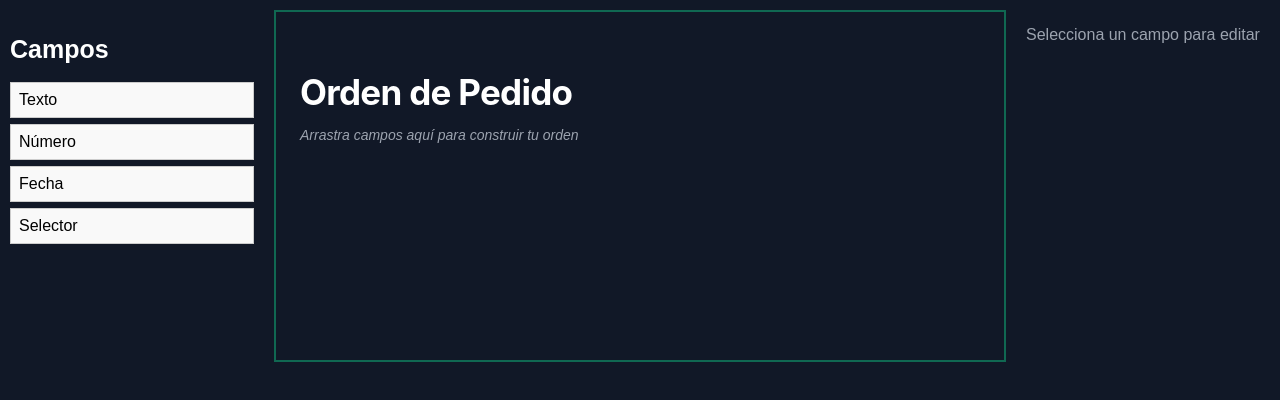
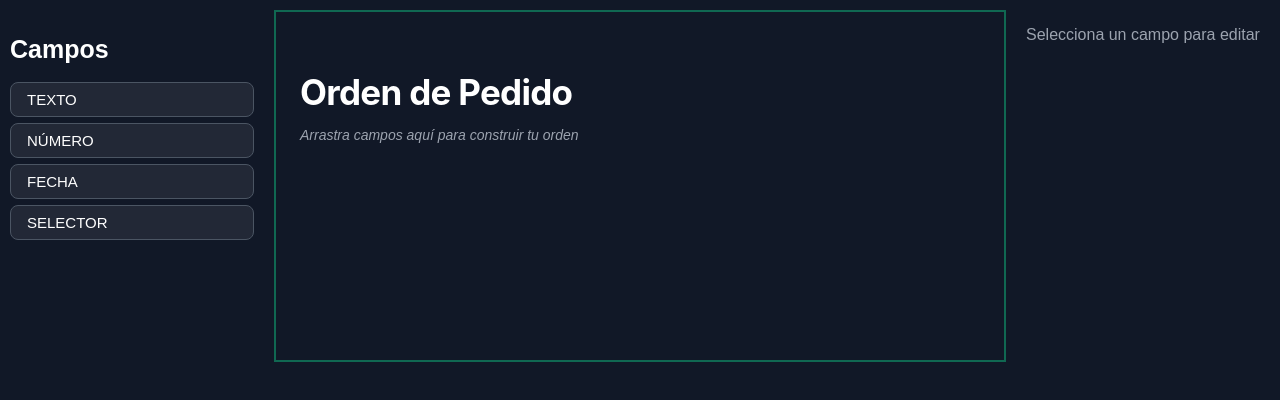
Before and after one commit to Diamond-01/COrders, a React (Vite) app in the folder order-builder/: page / in a window 1280 px wide. Shown: the top 400 px of the page. Built offline with nearby package versions, Linux system fonts and the light colour scheme.

Commit message:
Sortablefield
Hice unos cambios en sortable field

```diff
--- a/order-builder/src/App.tsx
+++ b/order-builder/src/App.tsx
@@ -9,6 +9,7 @@ import { Field } from './domain/fields';
 import FieldPalette from './components/FieldPalette';
 import Canvas from './components/Canvas';
 import FieldEditor from './components/FieldEditor';
+
 
 import './App.css';
 
--- a/order-builder/src/components/FieldPalette.css
+++ b/order-builder/src/components/FieldPalette.css
@@ -15,18 +15,26 @@
 }
 
 .palette-field {
-  padding: 8px;
-  border: 1px solid #ccc;
-  background: #f9f9f9;
+  padding: 8px 16px;
+  border: 1px solid #4b5563;
+  background: #FFFFFF12;
   cursor: grab;
   user-select: none;
   transition: background 0.2s ease, border-color 0.2s ease;
+  border-radius: 8px;
+  font-size: 15px;
+  color: #FFFFFF;
+  font-family: Arial, sans-serif;
+  text-transform: uppercase;
+
+
 }
 
+
 .palette-field:hover {
-  color: #E5E7EB;
+  color: #FFFFFF;
   background: #FFFFFF12;
-  border-color: #999;
+  border-color: hsla(160, 84%, 39%, 0.50);
 }
 
 .palette-field:active {
--- a/order-builder/src/components/sortableField.css
+++ b/order-builder/src/components/sortableField.css
@@ -1,29 +1,43 @@
+/* recuadro oscuro */
 .sortable-field {
-  padding: 8px;
-  margin-bottom: 6px;
-  background: #fff;
-  border: 1px solid #555;
+  padding: 16px;
+  margin-bottom: 12px;
+  background-color: #1a202c;
+  border: 1px solid #374151;
+  border-radius: 8px;
   transition: border-color 0.2s ease, box-shadow 0.2s ease;
+  cursor: default;
+}
+/*borde a verde */
+.sortable-field--selected {
+  border: 1px solid #10b981 !important; /* Verde esmeralda */
+  box-shadow: 0 0 10px rgba(16, 185, 129, 0.3); /* Resplandor neón */
 }
 
-.sortable-field--selected {
-  border: 2px solid #3498db;
-}
 
 .sortable-field__drag-handle {
   cursor: grab;
-  background: #eee;
-  padding: 4px;
-  margin-bottom: 4px;
-  font-size: 12px;
+  color: #6B7280;
+  font-size: 11px;
+  text-transform: uppercase;
+  font-weight: 700;
+  letter-spacing: 1px;
+  margin-bottom: 8px;
+  padding-bottom: 4px;
+  border-bottom: 1px solid rgba(255, 255, 255, 0.1);
   user-select: none;
 }
 
+
 .sortable-field__label {
   cursor: pointer;
+  color: #FFFFFF;
+  font-size: 15px;
+  font-weight: 500;
+  text-transform: uppercase; /* Para que se vea como en tu imagen */
 }
 
 .sortable-field__label--empty {
-  color: #aaa;
+  color: #4B5563;
   font-style: italic;
 }
```
Also changed, not shown: order-builder/src/assets/LOGO_PROYECTO.png (added).
